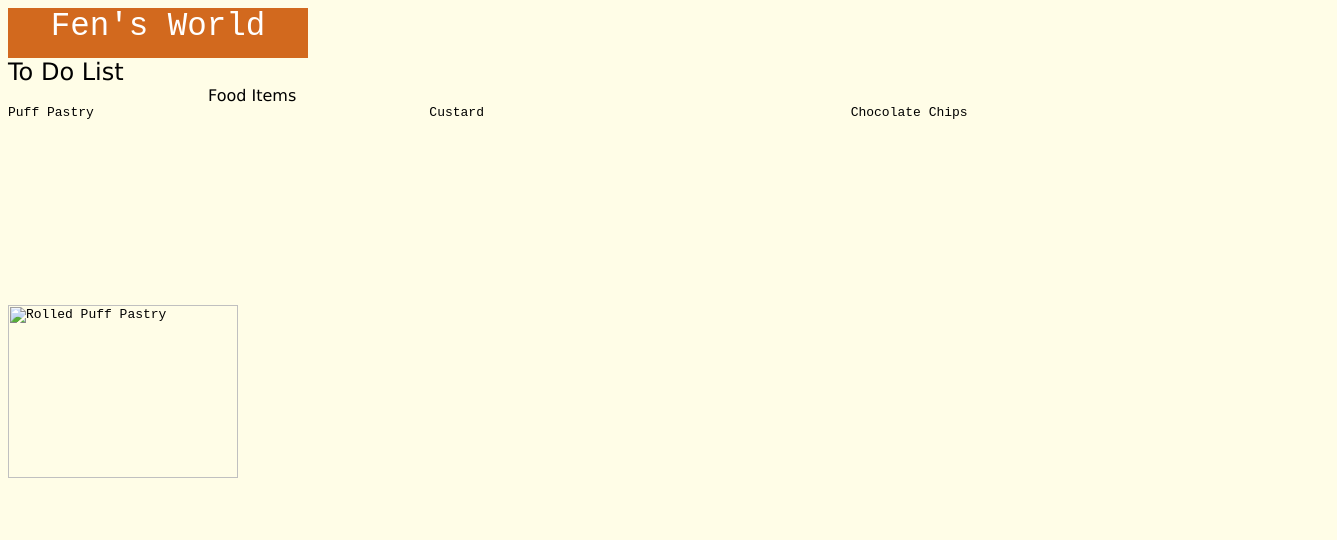
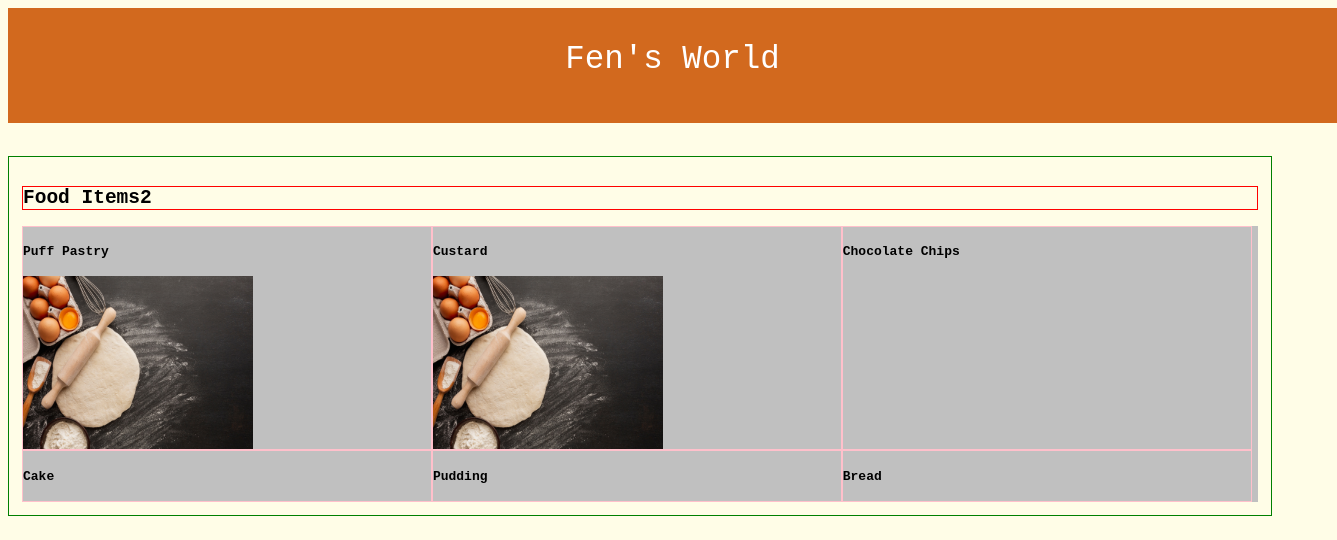
Before and after one commit to KatHeav5/greeter_web, a plain HTML site: page frontend_app/index.html in a window 1280 px wide. Shown: the whole page, 1337 px wide, since content can reach past the window. Drawn offline with Linux system fonts and the light colour scheme.

Commit message:
Flex example

```diff
--- a/frontend_app/index.html
+++ b/frontend_app/index.html
@@ -3,25 +3,59 @@
         <link rel="stylesheet" href="styles.css">
     </head>
 <body>
-    <article class="H1">Fen's World</article>
-    <article class="H2">To Do List</article>
-    <article class="H3">Food Items</article>
+    <header class="page-header">Fen's World</header>
+    <section class="food-items-wrapper">
+        <h1>Food Items2</h1>
+        <article class="food-items">
+            <div class="food-item">
+                <h4>Puff Pastry</h4>
+                <img src="./assets/puff-pastry.jpg"
+                alt="Rolled Puff Pastry"
+                width="230"
+                height="173"
+                >
+            </div>
+            <div class="food-item">
+                <h4>Custard</h4>
+                <img src="./assets/puff-pastry.jpg"
+                alt="Rolled Puff Pastry"
+                width="230"
+                height="173"
+                >
+
+            </div>
+            <div class="food-item">
+                <h4>Chocolate Chips</h4>
+            </div>
+            <div class="food-item">
+                <h4>Cake</h4>
+            </div>
+            <div class="food-item">
+                <h4>Pudding</h4>
+            </div>
+            <div class="food-item">
+                <h4>Bread</h4>
+            </div>
+        </article>
+    </section>
    <!-- <ul>
         <li>Puff Pastry</li>
         <li>Custard</li>
         <li>Chocolate chips</li>
 
             </ul>-->
-    <div class="wrapper">
-        <div>Puff Pastry</div>
+    <!-- <div class="wrapper">
+        <div>Puff Pastry
+            <img src="./assets/puff-pastry.jpg"
+            alt="Rolled Puff Pastry"
+            width="230"
+            height="173"
+            >
+        </div>
+
         <div>Custard</div>
         <div>Chocolate Chips</div>
-    </div>
-
-    <img src="puff_pastry.jfif"
-    alt="Rolled Puff Pastry"
-    width="230"
-    height="173">
+    </div> -->
 
 
 
--- a/frontend_app/styles.css
+++ b/frontend_app/styles.css
@@ -1,10 +1,38 @@
-.H1 {
+body {
+    font-family: monospace;
+    background-color: #fffde7;
+}
+
+.page-header {
     height: 50px;
-    width: 300px;
+    width: 100%;
     background-color:#D2691E;
     color: #FFFFFF;
     text-align: center;
     font-size:2.5em;
+    padding: 1em;
+    margin-bottom: 1em;
+}
+
+.food-items-wrapper {
+  border: 1px solid green;
+  padding: 1em;
+}
+
+.food-items-wrapper h1 {
+    border: 1px solid red;
+}
+
+.food-items-wrapper .food-items {
+    display: flex;
+    flex-wrap: wrap;
+    background-color: silver;
+
+}
+
+.food-items-wrapper .food-items .food-item {
+    width:33%;
+    border:1px solid pink;
 }
 
 .H2 {
@@ -22,10 +50,6 @@
     text-indent: 200px;
 }
 
-body {
-    font-family: monospace;
-    background-color: #fffde7;
-}
 
 .wrapper {
     display: grid;
```
Also changed, not shown: frontend_app/assets/puff-pastry.jpg (added).
